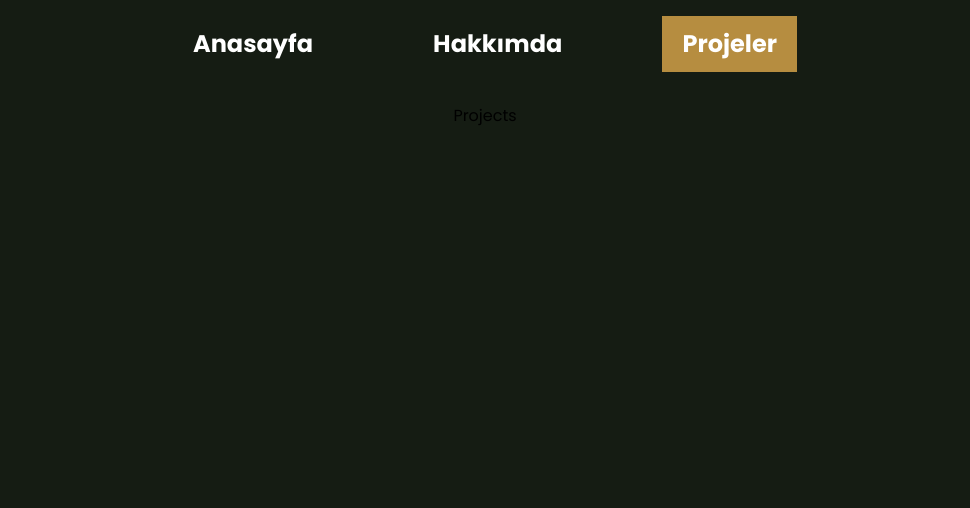
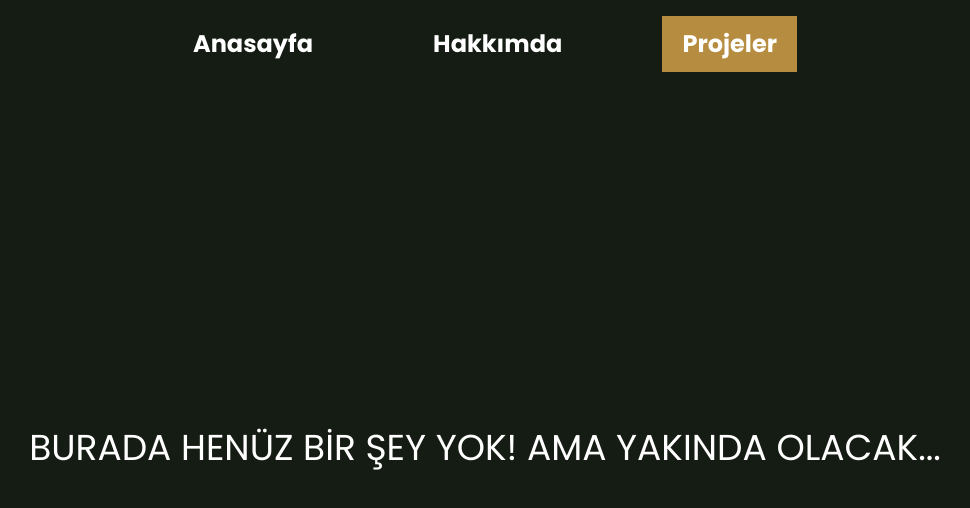
Before and after one commit to 06berkayp/berkaypolat, a React (Vite) app: page /projects in a window 1280 px wide. Shown: the top 508 px of the page, without its empty margins (155-1125 px from the left). Built offline with nearby package versions, Linux system fonts and the light colour scheme.

Commit message:
boş olan projeler sayfasına uyarı yazısı eklendi.

```diff
--- a/src/pages/home/index.jsx
+++ b/src/pages/home/index.jsx
@@ -3,7 +3,6 @@ import { FaLinkedin } from 'react-icons/fa'
 import { FaXTwitter } from 'react-icons/fa6'
 import { FaSpotify } from 'react-icons/fa'
 import { IoLogoGithub } from 'react-icons/io'
-import { MdKeyboardArrowDown } from 'react-icons/md'
 import Container from '@/components/container'
 import { Link } from 'react-router-dom'
 import Marquee from 'react-fast-marquee'
--- a/src/pages/projects/index.jsx
+++ b/src/pages/projects/index.jsx
@@ -9,5 +9,9 @@ export default function Projects() {
             console.log('Projects page unmounted')
         }
     }, [])
-    return <Container as='main'>Projects</Container>
+    return (
+        <Container className='flex items-center justify-center' as='main'>
+            <div className='text-4xl text-white'>BURADA HENÜZ BİR ŞEY YOK! AMA YAKINDA OLACAK...</div>
+        </Container>
+    )
 }
```
